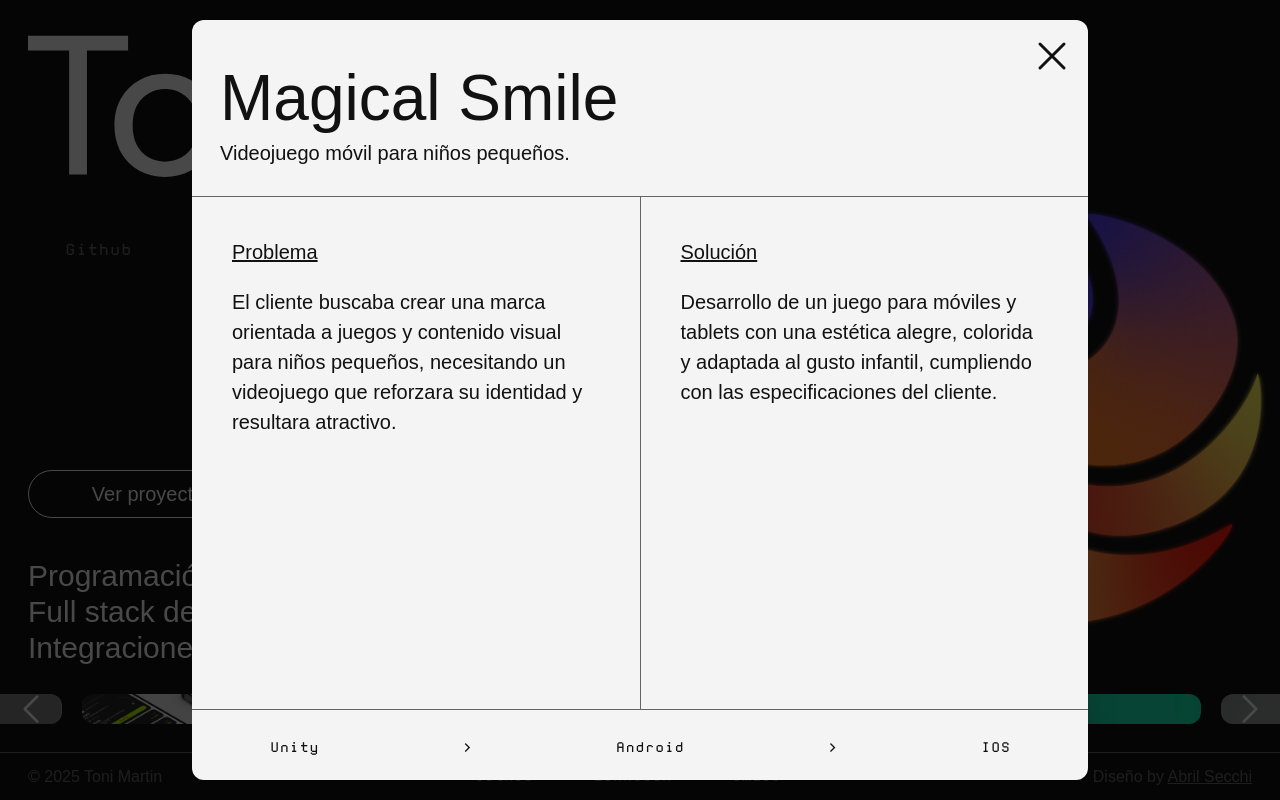
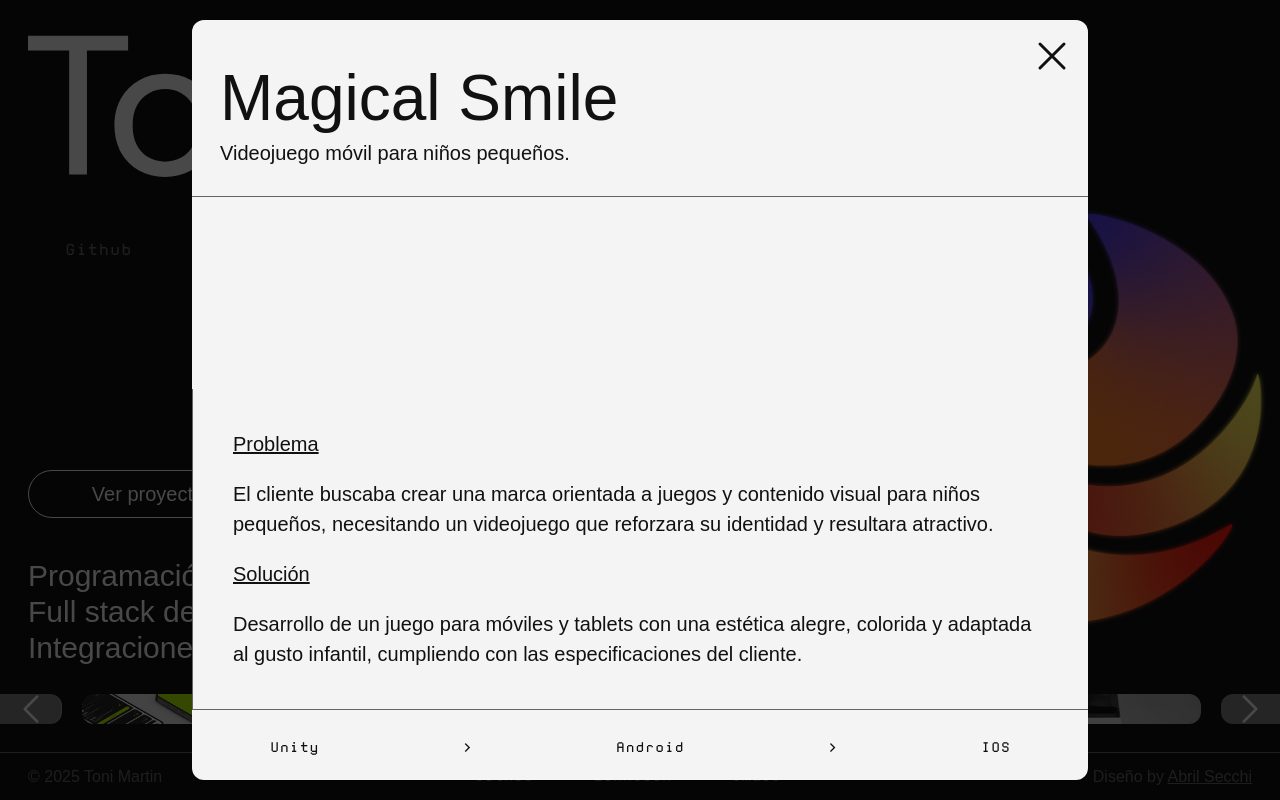
Before and after one commit to toni770/portfolio-toni, a Next.js app: page / in a window 1280 px wide. Both pictures are taken after a click on the element 100 px from the left and 815 px from the top of the page. Shown: the part 106-906 px from the top of the page. Built offline with nearby package versions, Linux system fonts and the light colour scheme; grey boxes are pictures that could not be loaded; a web font is replaced by a local one.

Commit message:
Project Detail GIfs

```diff
--- a/app/components/ProjectDetail.tsx
+++ b/app/components/ProjectDetail.tsx
@@ -2,6 +2,7 @@ import React from "react";
 import { project } from "../projectData";
 import { XMarkIcon, LinkIcon, TrophyIcon } from "@heroicons/react/24/outline";
 import { InfiniteProjectTech } from "./InfiniteProjectTech";
+import Image from "next/image";
 
 const ProjectDetail = ({
   project,
@@ -50,14 +51,37 @@ const ProjectDetail = ({
             </div>
           </div>
         </div>
-        <div className="flex h-full flex-col md:flex-row overflow-y-auto">
-          <div className="flex-1 md:border-r border-darkGray w-full pb-0 p-10">
-            <p className="underline pb-5">Problema</p>
-            <p>{project.problem}</p>
+        <div
+          className={`flex h-full flex-col overflow-y-auto ${
+            project.gif && project.gif.platform === "mobile" && "md:flex-row"
+          }`}
+        >
+          <div className="hidden md:block flex-1 p-10 h-full">
+            {project.gif && (
+              <div
+                className={`relative w-full ${
+                  project.gif.platform === "mobile" ? "h-full" : "h-[500px]"
+                } `}
+              >
+                <Image
+                  src={project.gif.url}
+                  alt={project.gif.platform}
+                  fill
+                  priority
+                  className="w-full h-full object-contain"
+                />
+              </div>
+            )}
           </div>
-          <div className="flex-1 p-10">
-            <p className="underline pb-5">Solución</p>
-            <p>{project.solution}</p>
+          <div className="flex-1 md:border-l border-darkGray w-full p-10 flex flex-col justify-around">
+            <div className="pb-5">
+              <p className="underline pb-5">Problema</p>
+              <p>{project.problem}</p>
+            </div>
+            <div>
+              <p className="underline pb-5">Solución</p>
+              <p>{project.solution}</p>
+            </div>
           </div>
         </div>
         <InfiniteProjectTech technologies={project.technologies} />
--- a/app/components/ProjectList.tsx
+++ b/app/components/ProjectList.tsx
@@ -103,12 +103,6 @@ const ProjectList = forwardRef<
     }, []);
 
     useEffect(() => {
-      if (containerRef.current) {
-        console.log("Preparing");
-        containerRef.current.addEventListener("load", () =>
-          console.log("HOLAA")
-        );
-      }
       window.addEventListener("resize", caculateWidth);
       return () => {
         window.removeEventListener("resize", caculateWidth);
@@ -128,7 +122,7 @@ const ProjectList = forwardRef<
 
       let nElements = 3;
 
-      if (window.matchMedia("(min-width: 1024px)").matches) nElements = 3;
+      if (window.matchMedia("(min-width: 1024px)").matches) nElements = 4;
       else if (window.matchMedia("(min-width: 768px)").matches) nElements = 2;
       else if (window.matchMedia("(min-width: 640px)").matches) nElements = 1;
       else nElements = 1;
@@ -146,7 +140,14 @@ const ProjectList = forwardRef<
 
       const newLeftMargin = width - leftButtonRef.current?.offsetWidth;
 
-      scrollPos.current = newLeftMargin;
+      if (newLeftMargin === leftMargin.current) {
+        const result = scrollPos.current - leftMargin.current;
+        console.log("RESULT: ", result);
+
+        scrollPos.current = result + newLeftMargin;
+      } else {
+        scrollPos.current = newLeftMargin;
+      }
 
       containerRef.current.scrollLeft = scrollPos.current;
       leftMargin.current = newLeftMargin;
--- a/app/page.tsx
+++ b/app/page.tsx
@@ -10,7 +10,6 @@ import { project } from "./projectData";
 import ProjectDetail from "./components/ProjectDetail";
 
 export default function Home() {
-  const [isProjects, setIsProjects] = useState(false);
   const imageRef = useRef<HTMLDivElement>(null);
   const buttonRef = useRef<HTMLDivElement>(null);
   const textRef = useRef<HTMLParagraphElement>(null);
@@ -49,13 +48,11 @@ export default function Home() {
   function GoToProjects() {
     setShowProjects(true);
     gsapFlipAnim(true);
-    setIsProjects(true);
     tl.current?.play();
   }
   function GoBackHome() {
     setShowProjects(false);
     gsapFlipAnim(false);
-    setIsProjects(false);
     tl.current?.reverse();
   }
 
@@ -175,9 +172,9 @@ export default function Home() {
 
         <div className="px-7 md:w-[50%] lg:w-[40%] flex flex-col items-center md:items-start">
           <Button
-            text={isProjects ? "Volver" : "Ver proyectos"}
+            text={showProjects ? "Volver" : "Ver proyectos"}
             className="border-white w-[250px]"
-            onClick={() => (isProjects ? GoBackHome() : GoToProjects())}
+            onClick={() => (showProjects ? GoBackHome() : GoToProjects())}
             ref={buttonRef}
           />
           <p
--- a/app/projectData.tsx
+++ b/app/projectData.tsx
@@ -11,6 +11,7 @@ export type project = {
     url: string;
     type?: "reward";
   }[];
+  gif?: { platform: "mobile" | "pc"; url: string };
 };
 
 const projectData: project[] = [
@@ -80,6 +81,10 @@ const projectData: project[] = [
       },
     ],
     tags: ["App", "AI"],
+    gif: {
+      platform: "mobile",
+      url: "/daia.gif",
+    },
   },
   {
     name: "Megafactory",
@@ -112,6 +117,10 @@ const projectData: project[] = [
       },
     ],
     tags: ["Web"],
+    gif: {
+      platform: "pc",
+      url: "/voleijam.gif",
+    },
   },
   {
     name: "Boatcare",
```
